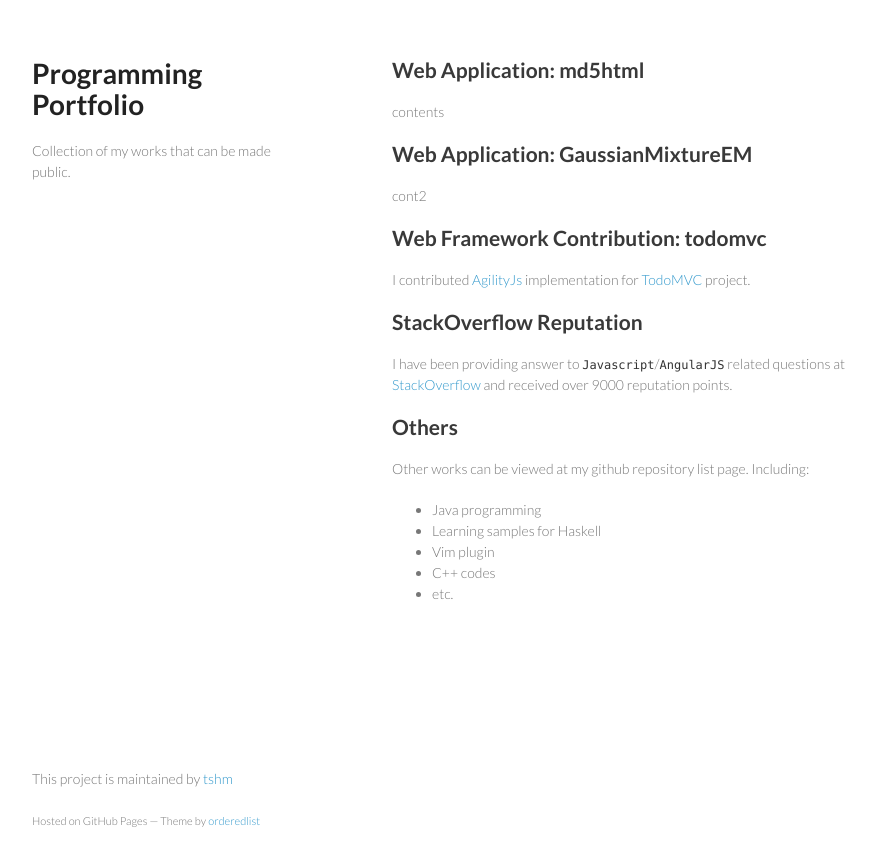
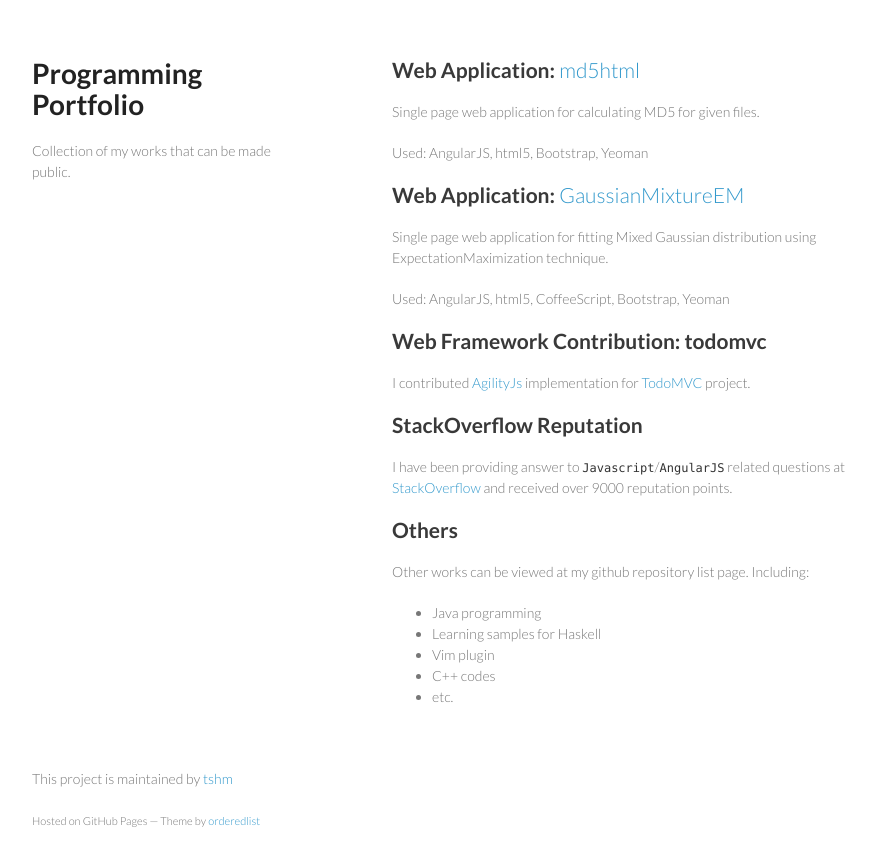
Before and after one commit to tshm/portfolio, a Jekyll site: the page built from index.md, in a window 1280 px wide. Shown: the top 866 px of the page, without its empty margins (178-1054 px from the left). Built offline with Jekyll 4.4.1, drawn with Linux system fonts in a browser that asks for light colours; Markdown is read by kramdown in place of the engine named in the settings.

Commit message:
add web app description.

```diff
--- a/index.md
+++ b/index.md
@@ -2,17 +2,21 @@
 layout: index
 ---
 
-## Web Application: md5html
+## Web Application: [md5html](http://tshm.github.io/md5html)
+Single page web application for calculating MD5 for
+given files.
 
-contents
+Used: AngularJS, html5, Bootstrap, Yeoman
 
-## Web Application: GaussianMixtureEM
+## Web Application: [GaussianMixtureEM](http://tshm.github.io/GaussianMixtureEM)
+Single page web application for fitting Mixed
+Gaussian distribution using ExpectationMaximization technique.
 
-cont2
+Used: AngularJS, html5, CoffeeScript, Bootstrap, Yeoman
 
 ## Web Framework Contribution: todomvc
 I contributed [AgilityJs](http://agilityjs.com/) implementation for
-[TodoMVC](http://addyosmani.github.com/todomvc)
+[TodoMVC](http://todomvc.com/)
 project.
 
 ## StackOverflow Reputation
```
